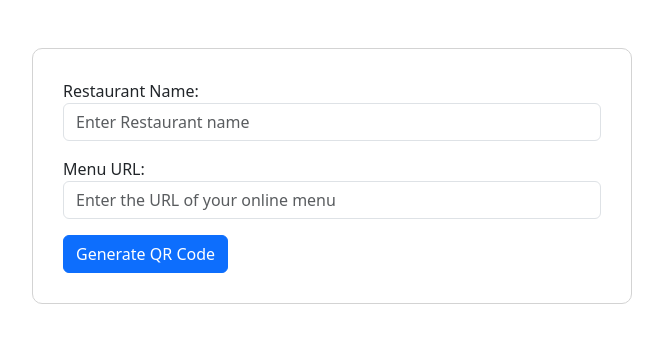
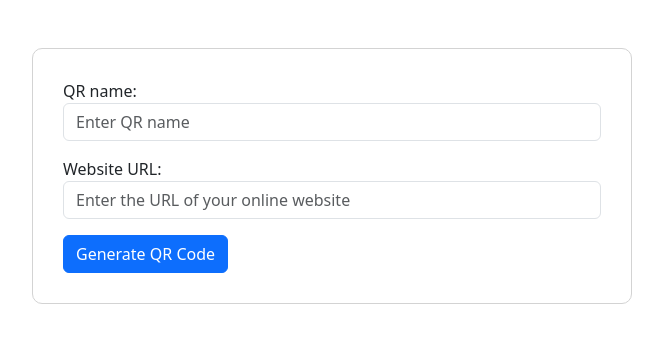
Before and after one commit to Hani19000/QR-code, a Django app: page / in a window 1280 px wide. Shown: the part 56-399 px from the top of the page, without its empty margins (308-971 px from the left). Run offline with Django 5.2, Linux system fonts and the light colour scheme.

Commit message:
mise a jours

```diff
--- a/QRcode/forms.py
+++ b/QRcode/forms.py
@@ -2,19 +2,19 @@ from django import forms
 
 
 class QRCodeForm(forms.Form):
-    restaurant_name = forms.CharField(
+    QR_code_name = forms.CharField(
         max_length=50,
-        label='Restaurant Name',
+        label='QR name',
         widget=forms.TextInput(attrs={
             'class': 'form-control',
-            'placeholder': 'Enter Restaurant name'
+            'placeholder': 'Enter QR name'
         })
         )
     url = forms.URLField(
         max_length=200,
-        label='Menu URL',
+        label='Website URL',
         widget=forms.URLInput(attrs={
             'class': 'form-control',
-            'placeholder': 'Enter the URL of your online menu'
+            'placeholder': 'Enter the URL of your online website'
         })
         )
--- a/QRcode/views.py
+++ b/QRcode/views.py
@@ -9,7 +9,7 @@ def generate_qr_code(request):
     if request.method == 'POST':
         form = QRCodeForm(request.POST)
         if form.is_valid():
-            res_name = form.cleaned_data['restaurant_name']
+            res_name = form.cleaned_data['QR_code_name']
             url = form.cleaned_data['url']
 
             # Generate QR Code
--- a/templates/generate_qr_code.html
+++ b/templates/generate_qr_code.html
@@ -3,7 +3,7 @@
 <head>
     <meta charset="UTF-8">
     <meta name="viewport" content="width=device-width, initial-scale=1.0">
-    <title>Generate QR Code for Digital Restaurant Menu</title>
+    <title>Generate QR Code</title>
 
     <!-- Bootstrap CSS CDN -->
     <link href="https://cdn.jsdelivr.net/npm/bootstrap@5.3.3/dist/css/bootstrap.min.css" rel="stylesheet" integrity="sha384-QWTKZyjpPEjISv5WaRU9OFeRpok6YctnYmDr5pNlyT2bRjXh0JMhjY6hW+ALEwIH" crossorigin="anonymous">
```
